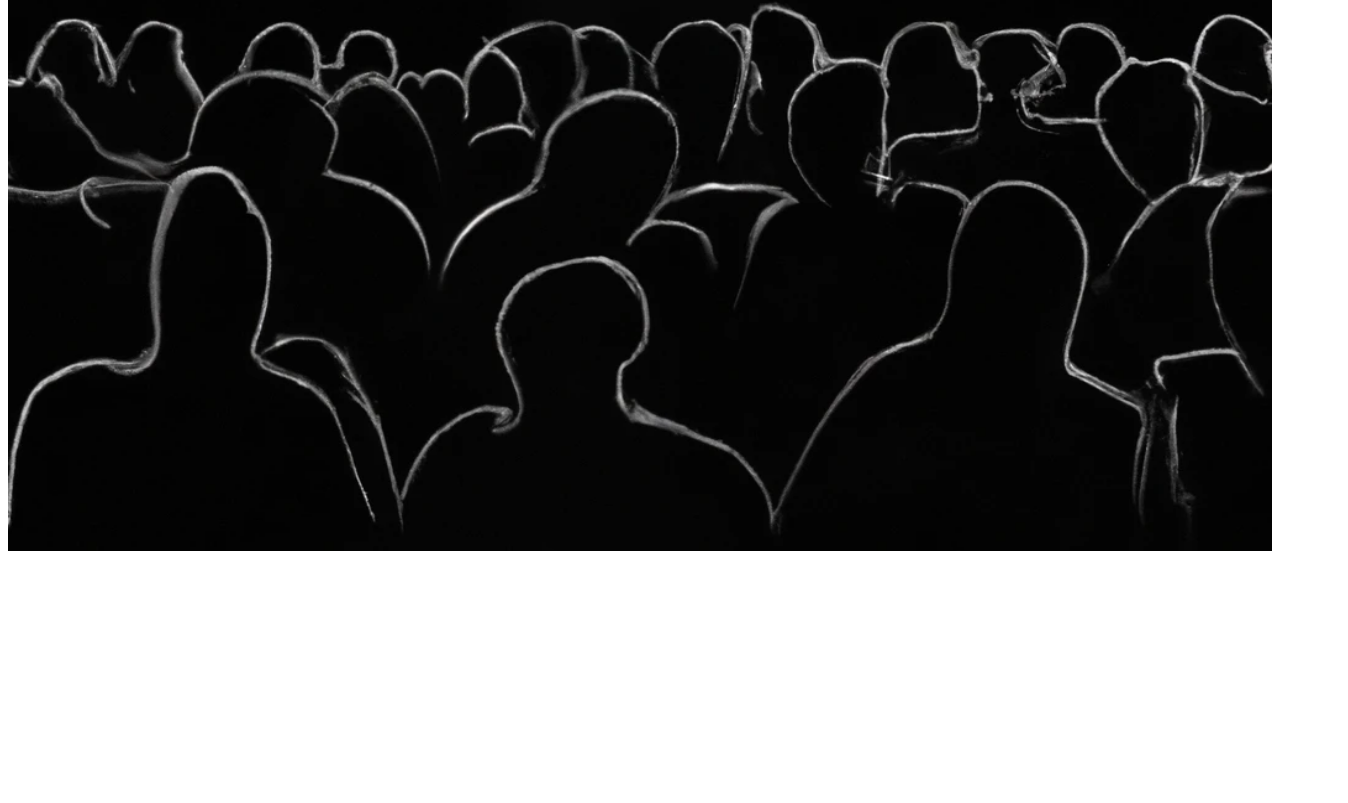
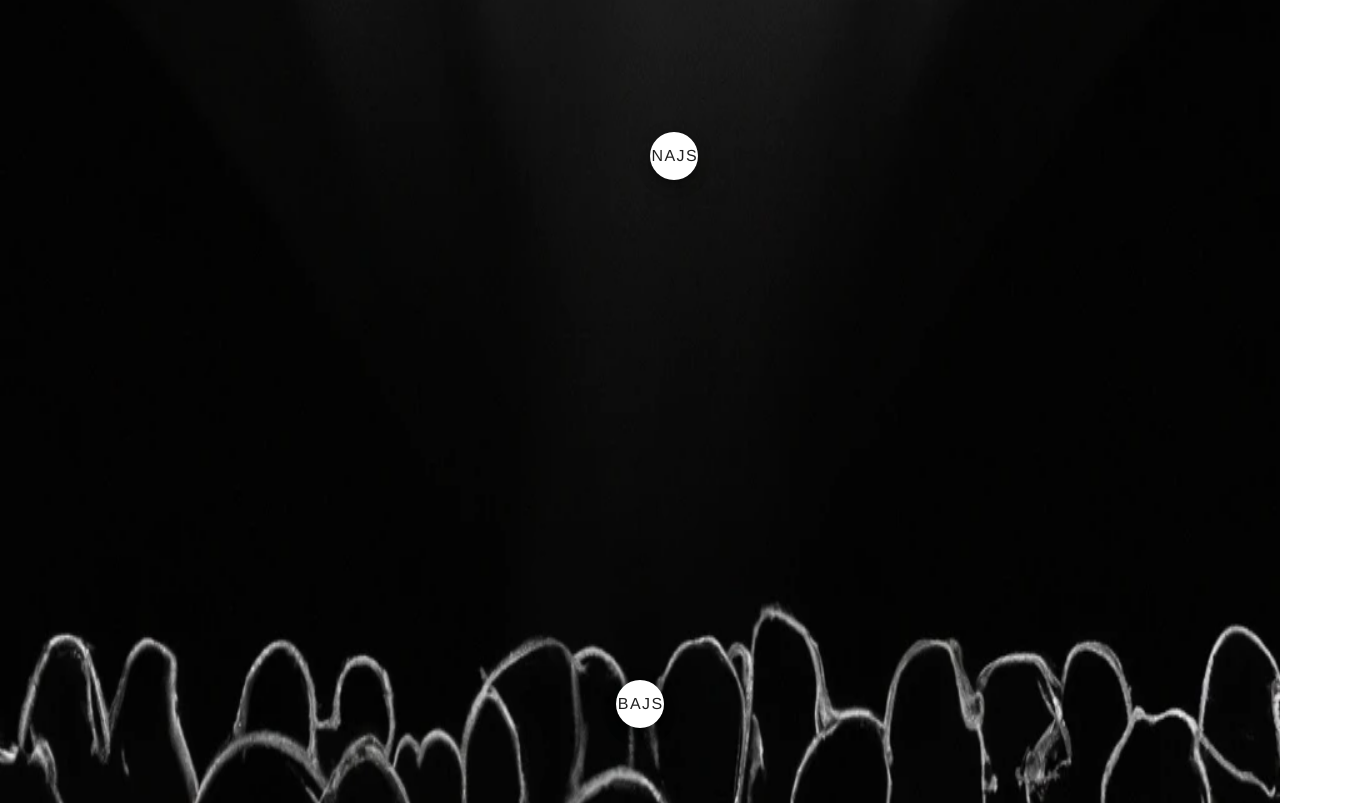
Before and after one commit to MarcusAndersson1/FlixPredix_Movie_Prediction, a Vue app in the folder FlixPredix/flixpredix-app/: page /frontPage in a window 1280 px wide. Shown: the part 677-1480 px from the top of the page, 1348 px wide, since content can reach past the window. Built offline with nearby package versions, Linux system fonts and the light colour scheme.

Commit message:
vuetify 3 with vue 3 implementation

```diff
--- a/FlixPredix/flixpredix-app/package.json
+++ b/FlixPredix/flixpredix-app/package.json
@@ -10,7 +10,8 @@
   "dependencies": {
     "core-js": "^3.8.3",
     "vue": "^3.2.13",
-    "vue-router": "^4.0.3"
+    "vue-router": "^4.0.3",
+    "vuetify": "^3.0.3"
   },
   "devDependencies": {
     "@babel/core": "^7.12.16",
--- a/FlixPredix/flixpredix-app/src/main.js
+++ b/FlixPredix/flixpredix-app/src/main.js
@@ -2,4 +2,14 @@ import { createApp } from 'vue'
 import App from './App.vue'
 import router from './router'
 
-createApp(App).use(router).mount('#app')
+import 'vuetify/styles'
+import { createVuetify } from 'vuetify'
+import * as components from 'vuetify/components'
+import * as directives from 'vuetify/directives'
+
+const vuetify = createVuetify({
+  components,
+  directives,
+})
+
+createApp(App).use(router).use(vuetify).mount('#app')
--- a/FlixPredix/flixpredix-app/src/views/FrontPage.vue
+++ b/FlixPredix/flixpredix-app/src/views/FrontPage.vue
@@ -6,10 +6,11 @@
       <h1 class="name">FLIXPREDIX</h1>
     </div>
 
-    <v-btn elevation="9" icon x-large></v-btn>
+    <v-btn class="icon" elevation="9" icon x-large>NAJS</v-btn>
 
 
     <a href="/home">
+      <v-btn elevation="9" icon>BAJS</v-btn>
       <div class="triangle"></div>
     </a>
     <div class="HELP"></div>
@@ -44,5 +45,8 @@
   border-bottom: 80px solid transparent;
   border-left: 150px solid transparent;
 }
-
+.icon {
+  margin: 500px 650px;
+  font-size: 300px;
+}
   </style>
```
Also changed, not shown: 1 other file (tests, documents, lock files or other folders).
